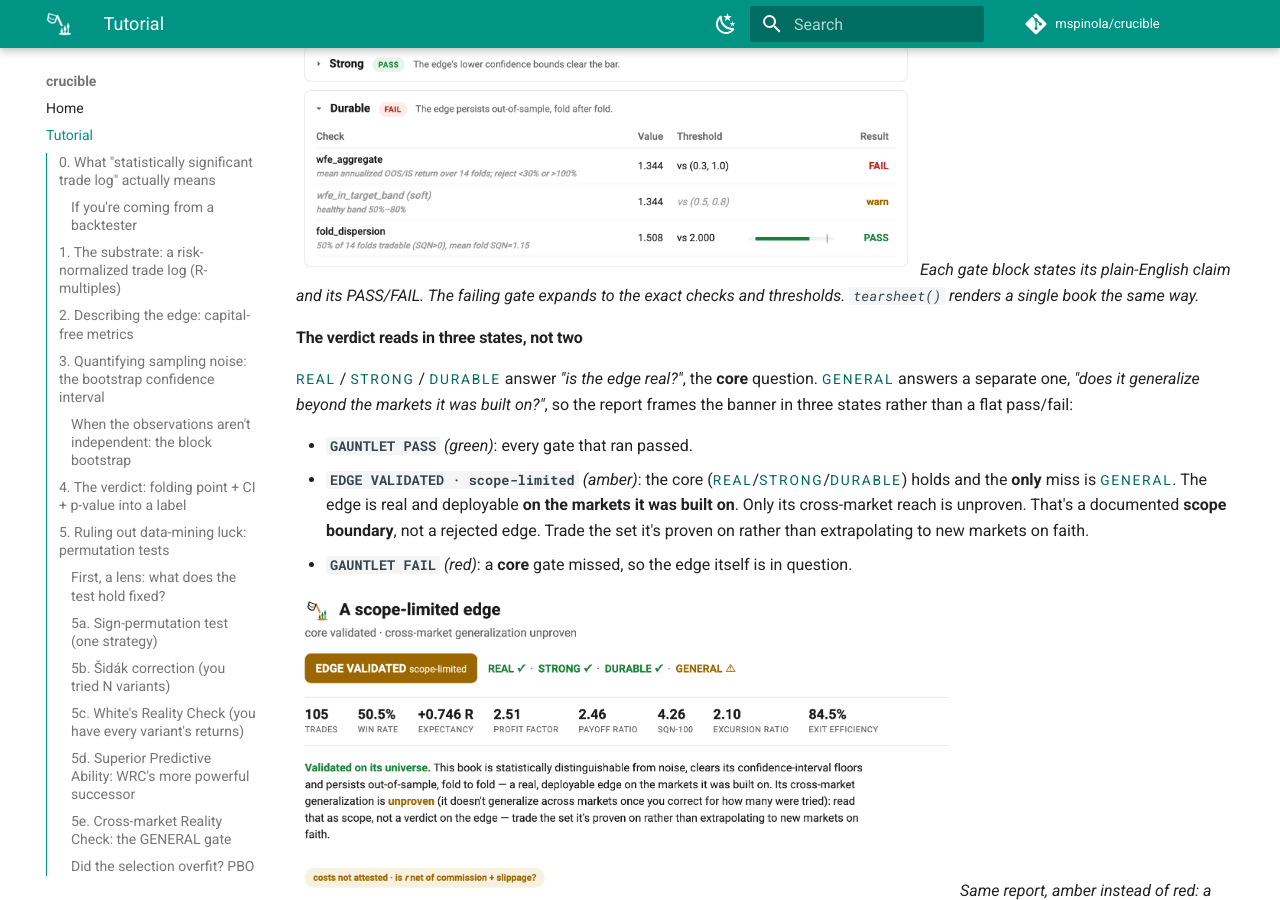
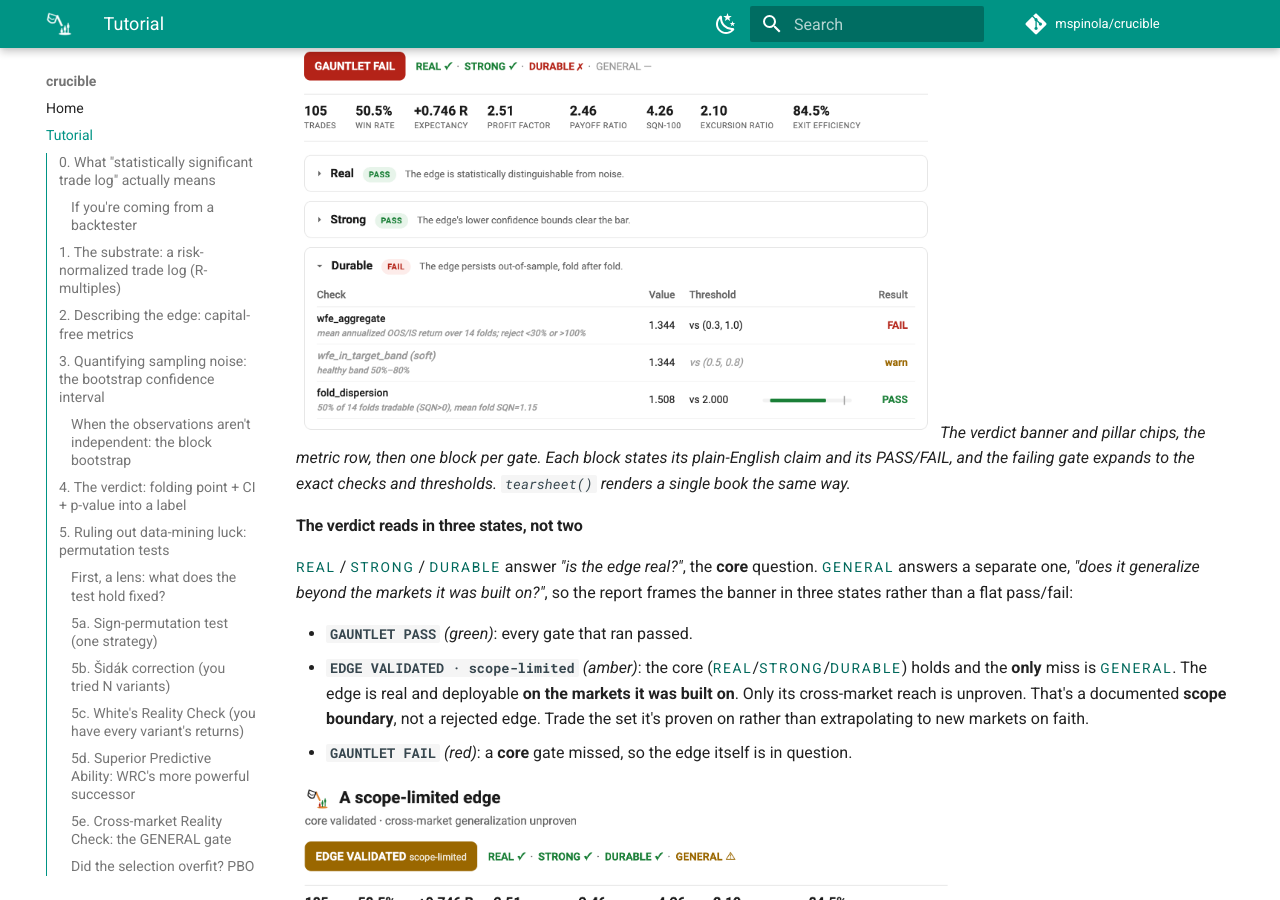
Before and after one commit to mspinola/crucible, an MkDocs documentation site: the page built from docs/tutorial.md, in a window 1280 px wide and 900 px high, scrolled down 20562 px. Built offline with MkDocs 1.6.1 and Material for MkDocs 9.7.7, drawn with Linux system fonts in a browser that asks for light colours; comment, search, counter and statistics services are not loaded.

Commit message:
docs: show the verdict in the "gauntlet as a report" figure (#72)
The "gauntlet as a report" section (tutorial.md) rendered only the per-gate
blocks, with DURABLE expanded to its per-fold check table — so the figure read
as fold results, not the verdict the section describes, echoing the walk-forward
fold material further down the page.

Prepend the verdict banner, pillar chips, and metric row (as gauntlet_report()
renders them) above the gate blocks, so the figure reads as a report. Regenerated
docs/img/gauntlet_gates.png (only that figure; the other PNGs are byte-identical)
and refreshed the alt text and caption.

mkdocs --strict clean; PDF builds.

Co-authored-by: Claude Opus 4.8 <noreply@anthropic.com>

````diff
--- a/docs/tutorial.md
+++ b/docs/tutorial.md
@@ -931,9 +931,10 @@ from crucible.report import gauntlet_report
 gauntlet_report(gauntlet, wf.stitched, path="gauntlet.html")   # one self-contained file
 ```
 
-![The computed gates as report blocks: REAL and STRONG pass, DURABLE fails and expands to show its per-check table (wfe_aggregate, fold dispersion).](img/gauntlet_gates.png){ width="620" }
-*Each gate block states its plain-English claim and its PASS/FAIL. The failing gate expands
-to the exact checks and thresholds. `tearsheet()` renders a single book the same way.*
+![The gauntlet report: a GAUNTLET FAIL banner with pillar chips (REAL and STRONG pass, DURABLE fails, GENERAL not run), the metric row, then one block per gate with the failing DURABLE gate expanded to its per-check table (wfe_aggregate, fold dispersion).](img/gauntlet_gates.png){ width="640" }
+*The verdict banner and pillar chips, the metric row, then one block per gate. Each block
+states its plain-English claim and its PASS/FAIL, and the failing gate expands to the exact
+checks and thresholds. `tearsheet()` renders a single book the same way.*
 
 #### The verdict reads in three states, not two
 
````
Also changed, not shown: docs/gen_figures.py (+8 -4 lines), docs/img/gauntlet_gates.png.
